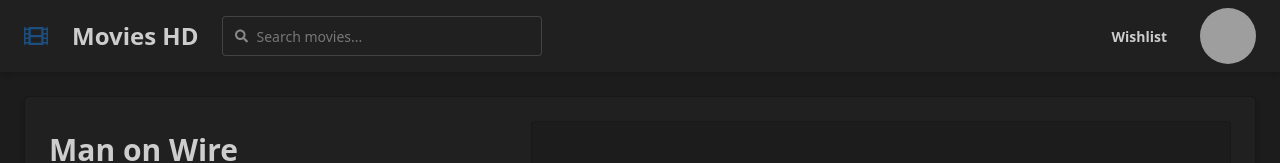
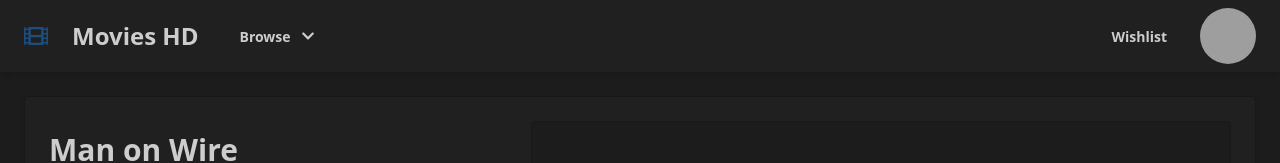
Before and after one commit to Hugo-NCF/MiniProject04, a React (Vite) app: page / in a window 1280 px wide. Shown: the top 163 px of the page. Built offline with nearby package versions, Linux system fonts and the light colour scheme; grey boxes are pictures that could not be loaded.

Commit message:
Replace search bar with browse drop down

```diff
--- a/src/App.jsx
+++ b/src/App.jsx
@@ -1,11 +1,81 @@
+import { useEffect, useMemo, useState } from "react";
 import MovieSiteLayout from "./components/MovieSiteLayout";
 import Home from "./components/Home";
 
 export default function App() {
+  const [movies, setMovies] = useState([]);
+  const [loading, setLoading] = useState(true);
+  const [errorMsg, setErrorMsg] = useState("");
+  const [browseSelection, setBrowseSelection] = useState(null);
+
+  useEffect(() => {
+    let cancelled = false;
+
+    async function load() {
+      try {
+        setLoading(true);
+        setErrorMsg("");
+
+        const res = await fetch("/movies.json");
+        if (!res.ok) throw new Error(`Failed to load /movies.json (${res.status})`);
+
+        const data = await res.json();
+        const list = Array.isArray(data) ? data : [];
+
+        if (!cancelled) setMovies(list);
+      } catch (e) {
+        if (!cancelled) setErrorMsg(e?.message ?? "Failed to load movies.");
+      } finally {
+        if (!cancelled) setLoading(false);
+      }
+    }
+
+    load();
+    return () => {
+      cancelled = true;
+    };
+  }, []);
+
+  const browseOptions = useMemo(() => {
+    const ageGroups = Array.from(
+      new Set(movies.map((m) => m?.age_group).filter(Boolean)),
+    ).sort();
+
+    const genres = Array.from(
+      new Set(movies.map((m) => m?.genre).filter(Boolean)),
+    ).sort();
+
+    const decadeStarts = Array.from(
+      new Set(
+        movies
+          .map((m) => Number(m?.releasing_year))
+          .filter((y) => Number.isFinite(y))
+          .map((y) => Math.floor(y / 10) * 10),
+      ),
+    ).sort((a, b) => b - a);
+
+    const decades = decadeStarts.map((start) => ({ label: `${start}s`, start }));
+
+    return { ageGroups, genres, decades };
+  }, [movies]);
+
+  function handleBrowseSelect(selection) {
+    setBrowseSelection(selection);
+  }
+
   return (
-    <MovieSiteLayout>
-      <Home />
+    <MovieSiteLayout browseOptions={browseOptions} onBrowseSelect={handleBrowseSelect}>
+      {loading ? (
+        <div className="flex items-center justify-center py-12">
+          <span className="loading loading-spinner loading-lg" />
+        </div>
+      ) : errorMsg ? (
+        <div className="alert alert-error">
+          <span>{errorMsg}</span>
+        </div>
+      ) : (
+        <Home movies={movies} browseSelection={browseSelection} />
+      )}
     </MovieSiteLayout>
-
-  )
+  );
 }
--- a/src/components/Home.jsx
+++ b/src/components/Home.jsx
@@ -19,10 +19,7 @@ function pickRandomSubset(list, count) {
   return arr.slice(0, Math.min(count, arr.length));
 }
 
-export default function Home() {
-  const [movies, setMovies] = useState([]);
-  const [loading, setLoading] = useState(true);
-  const [errorMsg, setErrorMsg] = useState("");
+export default function Home({ movies = [], browseSelection = null }) {
   const [selectedKey, setSelectedKey] = useState(null);
   const [likedKeys, setLikedKeys] = useState(() => new Set());
   const [dislikedKeys, setDislikedKeys] = useState(() => new Set());
@@ -30,60 +27,42 @@ export default function Home() {
 
   const recommendedMovies = useMemo(() => pickRandomSubset(movies, 12), [movies]);
 
+  const displayedMovies = useMemo(() => {
+    if (!browseSelection) return recommendedMovies;
+
+    const { type, value } = browseSelection;
+    if (type === "age_group") {
+      return movies.filter((m) => m?.age_group === value);
+    }
+    if (type === "genre") {
+      return movies.filter((m) => m?.genre === value);
+    }
+    if (type === "decade") {
+      const start = Number(value);
+      if (!Number.isFinite(start)) return [];
+      const end = start + 9;
+      return movies.filter((m) => {
+        const y = Number(m?.releasing_year);
+        return Number.isFinite(y) && y >= start && y <= end;
+      });
+    }
+    return recommendedMovies;
+  }, [browseSelection, movies, recommendedMovies]);
+
   useEffect(() => {
-    if (selectedKey != null) return;
-    if (!recommendedMovies.length) return;
-    setSelectedKey(getMovieKey(recommendedMovies[0]));
-  }, [recommendedMovies, selectedKey]);
+    if (!displayedMovies.length) return;
+
+    const stillVisible =
+      selectedKey != null && displayedMovies.some((m) => getMovieKey(m) === selectedKey);
+
+    if (stillVisible) return;
+    setSelectedKey(getMovieKey(displayedMovies[0]));
+  }, [displayedMovies, selectedKey]);
 
   const selectedMovie = useMemo(() => {
     if (!selectedKey) return null;
     return movies.find((m) => getMovieKey(m) === selectedKey) ?? null;
   }, [movies, selectedKey]);
-
-  useEffect(() => {
-    let cancelled = false;
-
-    async function load() {
-      try {
-        setLoading(true);
-        setErrorMsg("");
-
-        const res = await fetch("/movies.json");
-        if (!res.ok) throw new Error(`Failed to load /movies.json (${res.status})`);
-
-        const data = await res.json();
-        const list = Array.isArray(data) ? data : [];
-
-        if (!cancelled) setMovies(list);
-      } catch (e) {
-        if (!cancelled) setErrorMsg(e?.message ?? "Failed to load movies.");
-      } finally {
-        if (!cancelled) setLoading(false);
-      }
-    }
-
-    load();
-    return () => {
-      cancelled = true;
-    };
-  }, []);
-
-  if (loading) {
-    return (
-      <div className="flex items-center justify-center py-12">
-        <span className="loading loading-spinner loading-lg" />
-      </div>
-    );
-  }
-
-  if (errorMsg) {
-    return (
-      <div className="alert alert-error">
-        <span>{errorMsg}</span>
-      </div>
-    );
-  }
 
   const isLiked = selectedKey != null && likedKeys.has(selectedKey);
   const isDisliked = selectedKey != null && dislikedKeys.has(selectedKey);
@@ -132,6 +111,14 @@ export default function Home() {
     });
   }
 
+  const listTitle = useMemo(() => {
+    if (!browseSelection) return "Recommended";
+    if (browseSelection.type === "age_group") return `Age group: ${browseSelection.value}`;
+    if (browseSelection.type === "genre") return `Genre: ${browseSelection.value}`;
+    if (browseSelection.type === "decade") return `${browseSelection.value}s`;
+    return "Results";
+  }, [browseSelection]);
+
   return (
     <div className="space-y-8">
       <SelectedMovieDetails
@@ -144,12 +131,19 @@ export default function Home() {
         onToggleWishlist={toggleWishlist}
       />
 
-      <RecommendedRow
-        movies={recommendedMovies}
-        selectedKey={selectedKey}
-        getMovieKey={getMovieKey}
-        onSelect={(movie) => setSelectedKey(getMovieKey(movie))}
-      />
+      {browseSelection && displayedMovies.length === 0 ? (
+        <div className="alert">
+          <span>No movies match this selection.</span>
+        </div>
+      ) : (
+        <RecommendedRow
+          title={listTitle}
+          movies={displayedMovies}
+          selectedKey={selectedKey}
+          getMovieKey={getMovieKey}
+          onSelect={(movie) => setSelectedKey(getMovieKey(movie))}
+        />
+      )}
     </div>
   );
 }
--- a/src/components/MovieSiteLayout.jsx
+++ b/src/components/MovieSiteLayout.jsx
@@ -1,25 +1,97 @@
-import { FaFilm, FaSearch } from "react-icons/fa";
+import { FaChevronDown, FaFilm } from "react-icons/fa";
 
-function MovieSiteLayout({ children }) {
+function MovieSiteLayout({ children, browseOptions, onBrowseSelect }) {
+  const ageGroups = browseOptions?.ageGroups ?? [];
+  const genres = browseOptions?.genres ?? [];
+  const decades = browseOptions?.decades ?? [];
+
+  function closeBrowseDropdown(e) {
+    const details = e?.currentTarget?.closest?.("details.dropdown");
+    if (details) details.removeAttribute("open");
+  }
+
   return (
     <div className="min-h-screen flex flex-col bg-base-200 w-full">
 
       {/* Header */}
       <header className="navbar bg-base-100 shadow-md px-6 w-full">
 
-  {/* Left: Logo + Title + Search */}
+  {/* Left: Logo + Title + Browse */}
   <div className="flex-1 flex items-center gap-6">
     <FaFilm className="text-2xl text-primary" />
     <h1 className="text-2xl font-bold">Movies HD</h1>
 
-    <label className="input input-bordered flex items-center gap-2 w-80">
-      <FaSearch className="opacity-60" />
-      <input
-        type="text"
-        className="grow"
-        placeholder="Search movies..."
-      />
-    </label>
+    <details className="dropdown group">
+      <summary className="btn btn-ghost list-none">
+        Browse
+        <FaChevronDown className="ml-1 transition-transform group-open:rotate-180" />
+      </summary>
+
+      <ul className="dropdown-content menu bg-base-100 rounded-box z-10 mt-2 w-52 p-2 shadow">
+        <li>
+          <details>
+            <summary>Age group</summary>
+            <ul>
+              {ageGroups.map((g) => (
+                <li key={g}>
+                  <button
+                    type="button"
+                    onClick={(e) => {
+                      onBrowseSelect?.({ type: "age_group", value: g });
+                      closeBrowseDropdown(e);
+                    }}
+                  >
+                    {g}
+                  </button>
+                </li>
+              ))}
+            </ul>
+          </details>
+        </li>
+
+        <li>
+          <details>
+            <summary>Genre</summary>
+            <ul>
+              {genres.map((g) => (
+                <li key={g}>
+                  <button
+                    type="button"
+                    onClick={(e) => {
+                      onBrowseSelect?.({ type: "genre", value: g });
+                      closeBrowseDropdown(e);
+                    }}
+                  >
+                    {g}
+                  </button>
+                </li>
+              ))}
+            </ul>
+          </details>
+        </li>
+
+        <li>
+          <details>
+            <summary>Year</summary>
+            <ul>
+              {decades.map((d) => (
+                <li key={d?.start ?? d?.label}>
+                  <button
+                    type="button"
+                    onClick={(e) => {
+                      onBrowseSelect?.({ type: "decade", value: d?.start });
+                      closeBrowseDropdown(e);
+                    }}
+                  >
+                    {d?.label ?? String(d)}
+                  </button>
+                </li>
+              ))}
+            </ul>
+          </details>
+        </li>
+      </ul>
+    </details>
   </div>
 
   {/* Right: Wishlist + Avatar */}
--- a/src/components/RecommendedRow.jsx
+++ b/src/components/RecommendedRow.jsx
@@ -6,6 +6,7 @@ function defaultMovieKey(movie) {
 
 export default function RecommendedRow({
   movies = [],
+  title = "Recommended",
   selectedKey = null,
   getMovieKey = defaultMovieKey,
   onSelect,
@@ -14,7 +15,7 @@ export default function RecommendedRow({
 
   return (
     <section className="space-y-3">
-      <h2 className="text-2xl font-semibold">Recommended</h2>
+      <h2 className="text-2xl font-semibold">{title}</h2>
 
       <div className="carousel carousel-center w-full space-x-4 rounded-box">
         {movies.map((m, idx) => (
```
